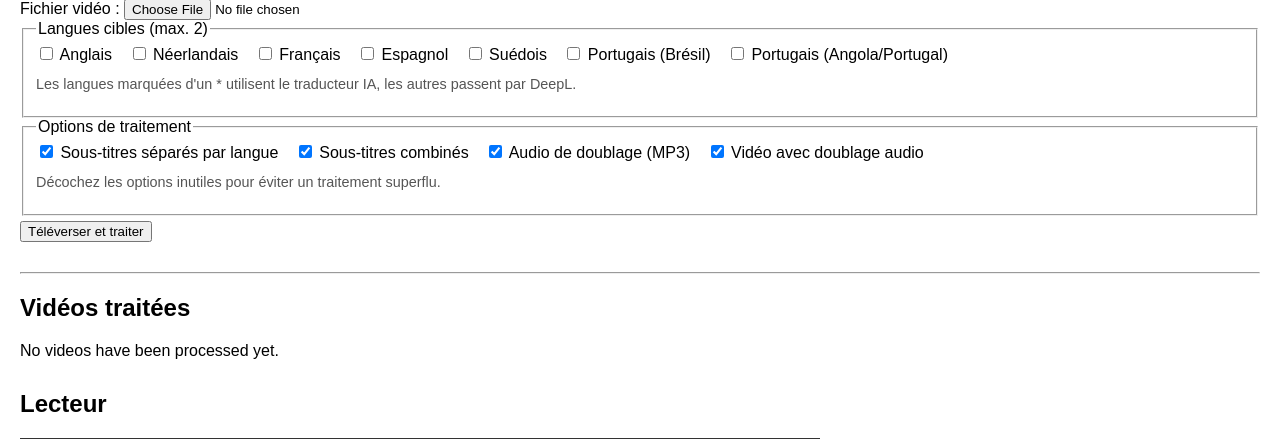
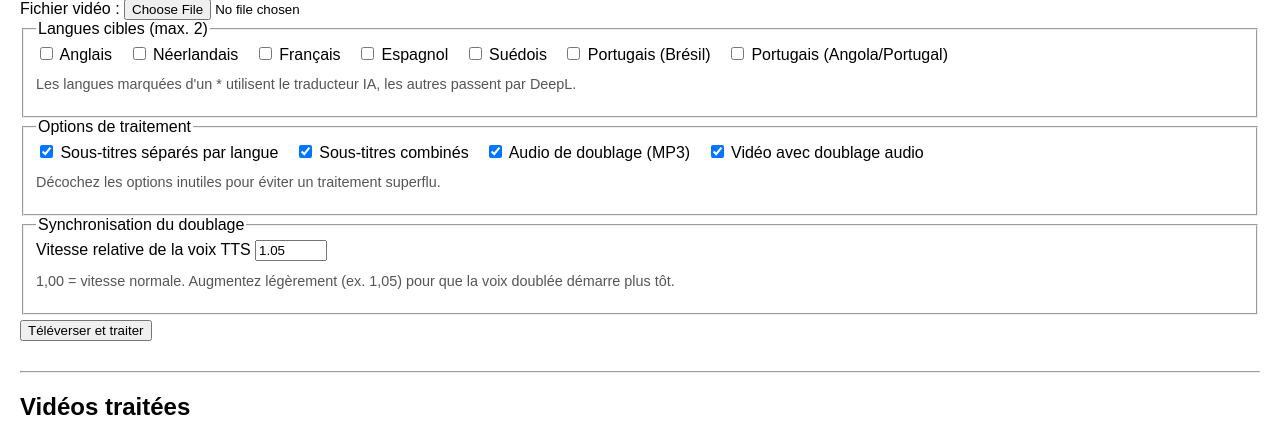
Before and after one commit to KaatCAIBXL/video-translator, a FastAPI app: page / in a window 1280 px wide. Shown: the part 127-566 px from the top of the page. Run offline with FastAPI, Linux system fonts and the light colour scheme; data that the repository does not hold is empty.

Commit message:
Update index.html

```diff
--- a/app/templates/index.html
+++ b/app/templates/index.html
@@ -44,6 +44,23 @@
              </label>
             <p class="language-hint">Décochez les options inutiles pour éviter un traitement superflu.</p>
         </fieldset>
+        <fieldset>
+            <legend>Synchronisation du doublage</legend>
+            <label>
+                Vitesse relative de la voix TTS
+                <input
+                    type="number"
+                    name="tts_speed_multiplier"
+                    value="1.05"
+                    min="0.8"
+                    max="1.2"
+                    step="0.01"
+                >
+            </label>
+            <p class="language-hint">
+                1,00 = vitesse normale. Augmentez légèrement (ex. 1,05) pour que la voix doublée démarre plus tôt.
+            </p>
+        </fieldset>
         <button type="submit">Téléverser et traiter</button>
     </form>
      <div id="upload-status"></div>
```
Lines whose indentation alone changed are shown as unchanged.
